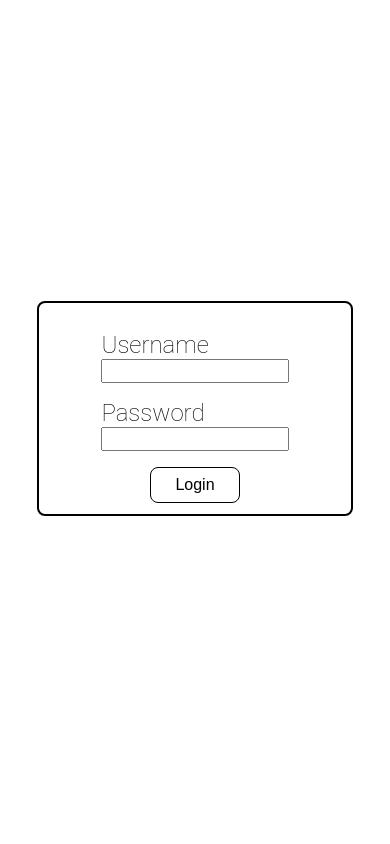
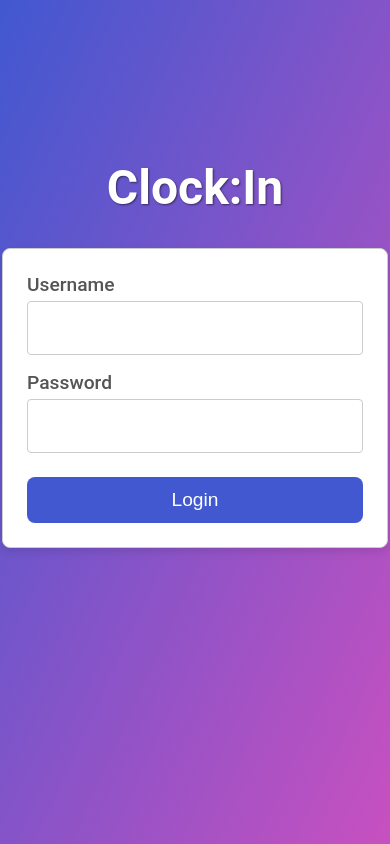
Before and after one commit to CodePawfect/clock-in-frontend, a React (Vite) app: page /signin in a window 390 px wide. Built offline with nearby package versions, Linux system fonts and the light colour scheme; no server answers.

Commit message:
feat: update html and css for SignInForm

```diff
--- a/src/features/auth/components/SignInForm.css
+++ b/src/features/auth/components/SignInForm.css
@@ -1,61 +1,101 @@
-/* mobile */
-@media (max-width: 600px) {
-  /* Styles for screens 600px wide or smaller */
-  #form-content-container {
+body {
+  height: 100vh;
+  width: 100vw;
+
+  font-family: 'Roboto', sans-serif;
+  font-weight: 400;
+  font-size: 1.5rem;
+  margin: 0;
+
+  display: flex;
+  justify-content: center;
+  align-items: center;
+  box-sizing: border-box;
+
+  padding-bottom: 20vh;
+}
+
+.form-container {
   display: flex;
   flex-direction: column;
   justify-content: center;
   align-items: center;
-    background-color: white;
-    border: 2px solid black;
-    border-radius: 8px;
-    height: 25vh;
-    width: 80vw;
+
+  color: white;
+  text-shadow: 1px 1px 2px rgba(0, 0, 0, 0.5);
 }
 
-  .form-input-label-container {
+.form-content {
   display: flex;
   flex-direction: column;
-    justify-content: space-between;
-    width: 60%;
+  align-items: center;
+
+  background-color: white;
+  border: 1px solid #ccc;
+  border-radius: 8px;
+  box-shadow: 0 4px 8px rgba(0, 0, 0, 0.1);
+  gap: 1rem;
+  color: #333;
+  text-shadow: none;
+
+  padding: 1.5rem;
 }
 
-  .form-input-label-container label {
-    margin-top: 1rem;
+.form-group {
+  display: flex;
+  flex-direction: column;
+
+  width: 100%;
+  gap: 0.3rem;
 }
 
-  .form-input-label-container input {
-    font-size: 1rem;
+.form-group label {
+  font-size: 1.2rem;
+  font-weight: 500;
+  text-align: left;
+
+  color: #555;
 }
 
-  form button {
-    margin-top: 1rem;
-    padding: 0.5rem 1.5rem;
+.form-group input[type='text'],
+.form-group input[type='password'] {
+  padding: 0.75rem;
+  border: 1px solid #ccc;
+  border-radius: 4px;
+
+  font-size: 1.5rem;
+  width: 100%;
+
+  box-sizing: border-box;
+}
+
+.form-group input:focus {
+  outline: none;
+  border-color: #4158d0;
+  box-shadow: 0 0 0 2px rgba(65, 88, 208, 0.3);
+}
+
+.submit-button {
+  padding: 0.75rem 1.5rem;
   border-radius: 8px;
-    font-size: 1rem;
-    background-color: transparent;
-    border: 1px solid black;
+
+  font-size: 1.2rem;
+  font-weight: 500;
+
+  background-color: #4158d0;
+  color: white;
+  border: none;
+  cursor: pointer;
+  transition: background-color 0.2s ease;
+
+  width: 100%;
+  margin-top: 0.5rem;
+}
+
+.submit-button:hover {
+  background-color: #5a75e8;
 }
 
 body {
-    display: flex;
-    justify-content: center;
-    align-items: center;
-    height: 95vh;
-
-    font-family: 'Roboto', sans-serif;
-    font-optical-sizing: auto;
-    font-weight: 100;
-    font-style: normal;
-    font-variation-settings: 'wdth' 100;
-    font-size: 1.5rem;
+  background: linear-gradient(to bottom right, #4158d0, #c850c0) fixed;
 }
-}
-
-/* desktop */
-@media (min-width: 601px) {
-  /* Styles for screens 601px wide or larger */
-  body {
-    background-color: lightgreen;
-  }
-}
--- a/src/features/auth/components/SignInForm.tsx
+++ b/src/features/auth/components/SignInForm.tsx
@@ -21,18 +21,24 @@ export default function SignInForm() {
   }
 
   return (
+    // Use className for the main container if styled by SignInForm.css
+    <div className="form-container">
+      <h1>Clock:In</h1>
       <form onSubmit={handleSubmit}>
-      <div id="form-content-container">
-        <div className="form-input-label-container">
+        <div className="form-content">
+          <div className="form-group">
             <label htmlFor="username">Username</label>
             <input type="text" id="username" name="username" required />
           </div>
-        <div className="form-input-label-container">
+          <div className="form-group">
             <label htmlFor="password">Password</label>
             <input type="password" id="password" name="password" required />
           </div>
-        <button type="submit">Login</button>
+          <button type="submit" className="submit-button">
+            Login
+          </button>
         </div>
       </form>
+    </div>
   );
 }
```
Lines whose indentation alone changed are shown as unchanged.
